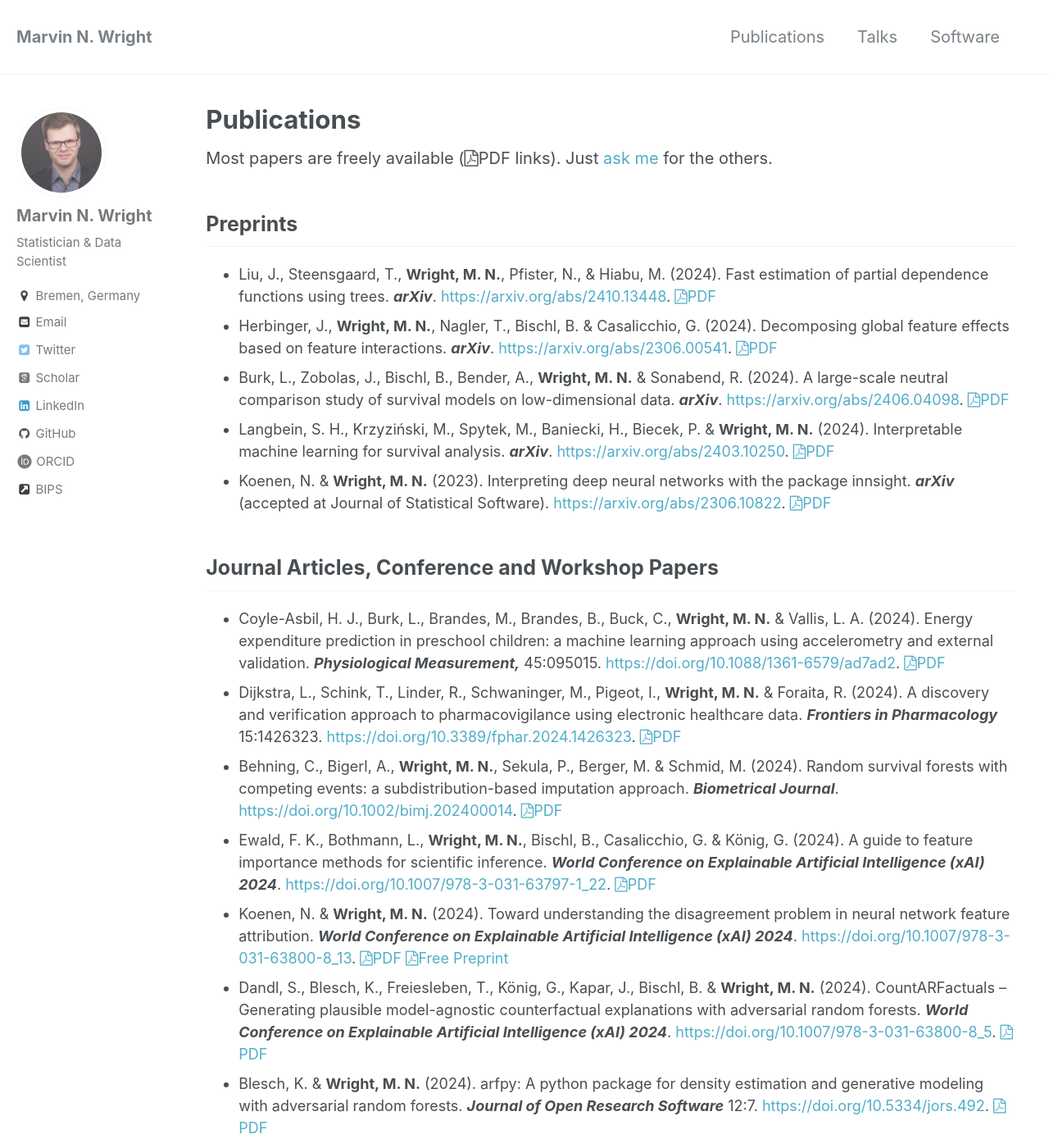
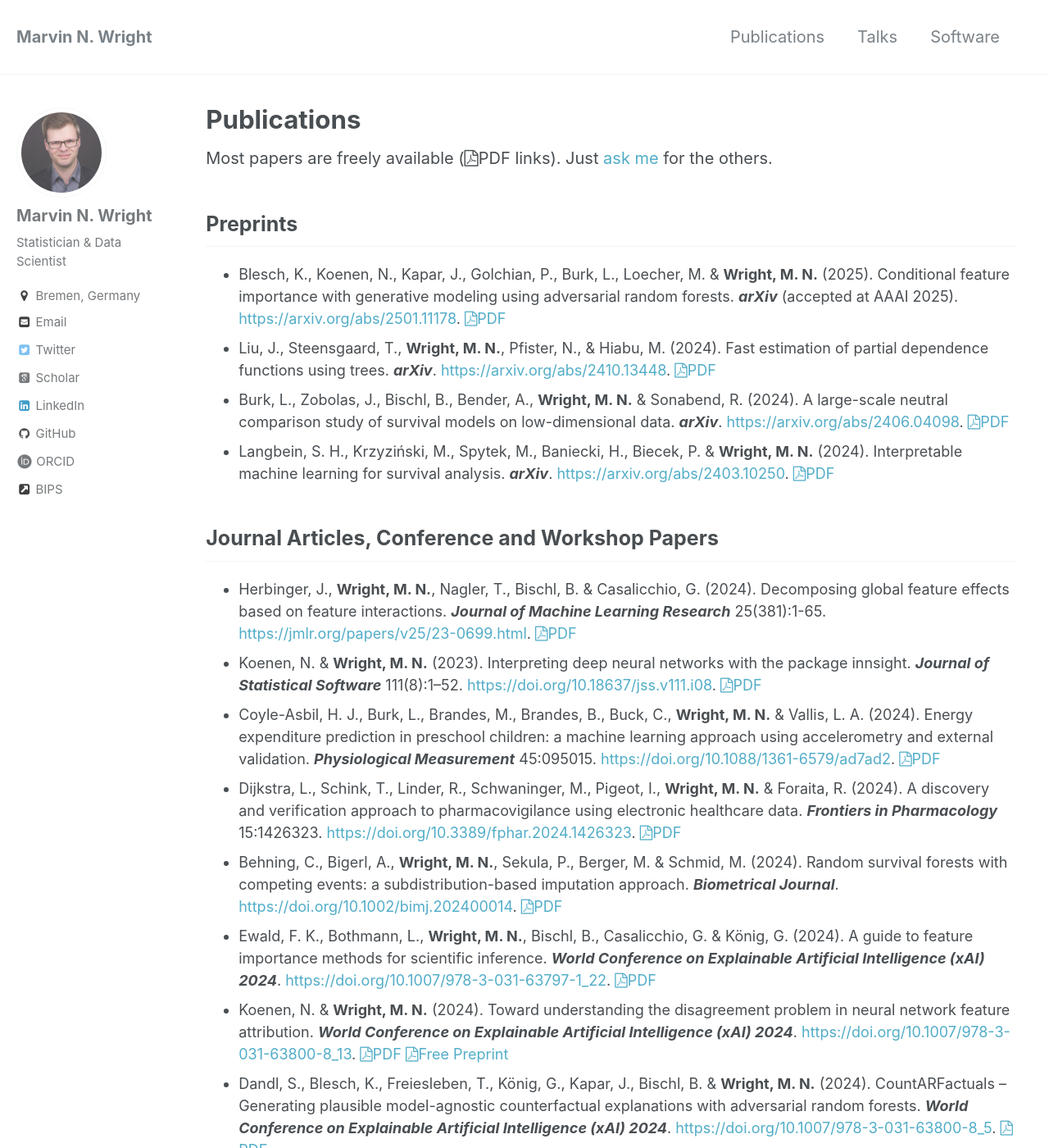
Before and after one commit to mnwright/mnwright.github.io, a Jekyll site: the page built from _pages/publications.md, in a window 1280 px wide and 1400 px high. Shown: the whole window at 82% size. Built offline with Jekyll 4.4.1, drawn with Linux system fonts in a browser that asks for light colours; some web fonts are replaced.

Commit message:
add/update pubs

```diff
--- a/_pages/publications.md
+++ b/_pages/publications.md
@@ -6,16 +6,18 @@ permalink: /publications/
 Most papers are freely available (<i class="fa fa-file-pdf-o"></i>PDF links). Just <a href="mailto:web@wrig.de">ask me</a> for the others.
 
 ## Preprints
+* {:.pub} Blesch, K., Koenen, N., Kapar, J., Golchian, P., Burk, L., Loecher, M. & **Wright, M. N.** (2025). Conditional feature importance with generative modeling using adversarial random forests.
+ ***arXiv*** (accepted at AAAI 2025). <https://arxiv.org/abs/2501.11178>. <a href="https://arxiv.org/pdf/2501.11178"><i class="fa fa-file-pdf-o"></i>PDF</a>
 * {:.pub} Liu, J., Steensgaard, T., **Wright, M. N.**, Pfister, N., & Hiabu, M. (2024). Fast estimation of partial dependence functions using trees.
  ***arXiv***. <https://arxiv.org/abs/2410.13448>. <a href="https://arxiv.org/pdf/2410.13448"><i class="fa fa-file-pdf-o"></i>PDF</a>
-* {:.pub} Herbinger, J., **Wright, M. N.**, Nagler, T., Bischl, B. & Casalicchio, G. (2024). Decomposing global feature effects based on feature interactions.
- ***arXiv***. <https://arxiv.org/abs/2306.00541>. <a href="https://arxiv.org/pdf/2306.00541"><i class="fa fa-file-pdf-o"></i>PDF</a>
 * {:.pub} Burk, L., Zobolas, J., Bischl, B., Bender, A., **Wright, M. N.** & Sonabend, R. (2024). A large-scale neutral comparison study of survival models on low-dimensional data. ***arXiv***. <https://arxiv.org/abs/2406.04098>. <a href="https://arxiv.org/pdf/2406.04098"><i class="fa fa-file-pdf-o"></i>PDF</a>
 * {:.pub} Langbein, S. H., Krzyziński, M., Spytek, M., Baniecki, H., Biecek, P. & **Wright, M. N.** (2024). Interpretable machine learning for survival analysis. ***arXiv***. <https://arxiv.org/abs/2403.10250>. <a href="https://arxiv.org/pdf/2403.10250"><i class="fa fa-file-pdf-o"></i>PDF</a>
-* {:.pub} Koenen, N. & **Wright, M. N.** (2023). Interpreting deep neural networks with the package innsight. ***arXiv*** (accepted at Journal of Statistical Software). <https://arxiv.org/abs/2306.10822>. <a href="https://arxiv.org/pdf/2306.10822"><i class="fa fa-file-pdf-o"></i>PDF</a>
 
 ## Journal Articles, Conference and Workshop Papers
-* {:.pub} Coyle-Asbil, H. J., Burk, L., Brandes, M., Brandes, B., Buck, C., **Wright, M. N.** & Vallis, L. A. (2024). Energy expenditure prediction in preschool children: a machine learning approach using accelerometry and external validation. ***Physiological Measurement,*** 45:095015. <https://doi.org/10.1088/1361-6579/ad7ad2>. <a href="https://iopscience.iop.org/article/10.1088/1361-6579/ad7ad2/pdf"><i class="fa fa-file-pdf-o"></i>PDF</a>
+* {:.pub} Herbinger, J., **Wright, M. N.**, Nagler, T., Bischl, B. & Casalicchio, G. (2024). Decomposing global feature effects based on feature interactions.
+ ***Journal of Machine Learning Research*** 25(381):1-65. <https://jmlr.org/papers/v25/23-0699.html>. <a href="https://jmlr.org/papers/volume25/23-0699/23-0699.pdf"><i class="fa fa-file-pdf-o"></i>PDF</a>
+* {:.pub} Koenen, N. & **Wright, M. N.** (2023). Interpreting deep neural networks with the package innsight. ***Journal of Statistical Software*** 111(8):1–52. <https://doi.org/10.18637/jss.v111.i08>. <a href="https://www.jstatsoft.org/index.php/jss/article/view/v111i08/4638"><i class="fa fa-file-pdf-o"></i>PDF</a>
+* {:.pub} Coyle-Asbil, H. J., Burk, L., Brandes, M., Brandes, B., Buck, C., **Wright, M. N.** & Vallis, L. A. (2024). Energy expenditure prediction in preschool children: a machine learning approach using accelerometry and external validation. ***Physiological Measurement*** 45:095015. <https://doi.org/10.1088/1361-6579/ad7ad2>. <a href="https://iopscience.iop.org/article/10.1088/1361-6579/ad7ad2/pdf"><i class="fa fa-file-pdf-o"></i>PDF</a>
 * {:.pub} Dijkstra, L., Schink, T., Linder, R., Schwaninger, M., Pigeot, I., **Wright, M. N.** & Foraita, R. (2024). A discovery and verification approach to pharmacovigilance using electronic healthcare data. ***Frontiers in Pharmacology*** 15:1426323. <https://doi.org/10.3389/fphar.2024.1426323>. <a href="https://www.frontiersin.org/journals/pharmacology/articles/10.3389/fphar.2024.1426323/pdf"><i class="fa fa-file-pdf-o"></i>PDF</a>
  * {:.pub} Behning, C., Bigerl, A., **Wright, M. N.**, Sekula, P., Berger, M. & Schmid, M. (2024). Random survival forests with competing events: a subdistribution-based imputation approach. ***Biometrical Journal***. <https://doi.org/10.1002/bimj.202400014>. <a href="https://onlinelibrary.wiley.com/doi/pdfdirect/10.1002/bimj.202400014?download=true"><i class="fa fa-file-pdf-o"></i>PDF</a>
  * {:.pub} Ewald, F. K., Bothmann, L., **Wright, M. N.**, Bischl, B., Casalicchio, G. & König, G. (2024). A guide to feature importance methods for scientific inference. ***World Conference on Explainable Artificial Intelligence (xAI) 2024***. <https://doi.org/10.1007/978-3-031-63797-1_22>. <a href="https://link.springer.com/content/pdf/10.1007/978-3-031-63797-1_22.pdf"><i class="fa fa-file-pdf-o"></i>PDF</a>
```
